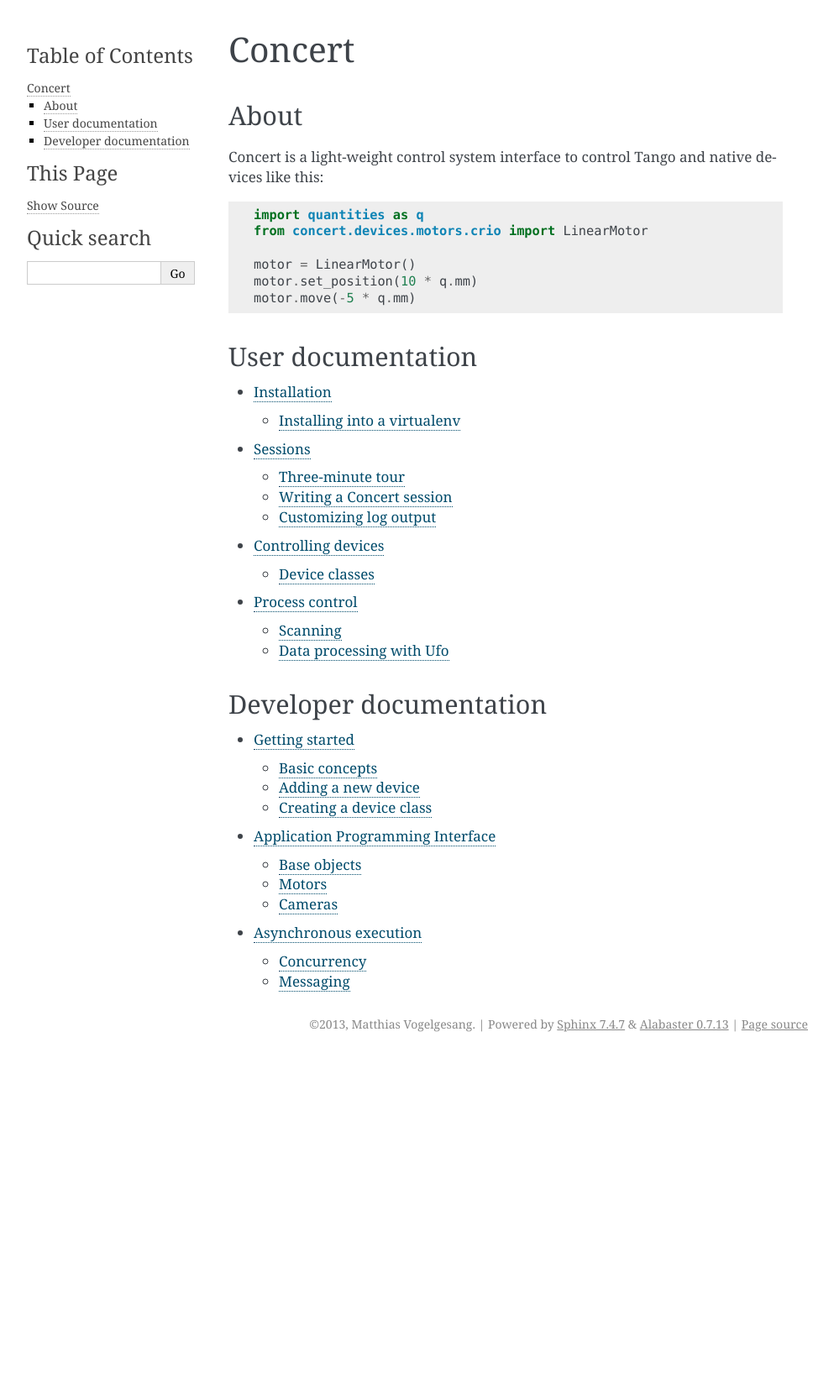
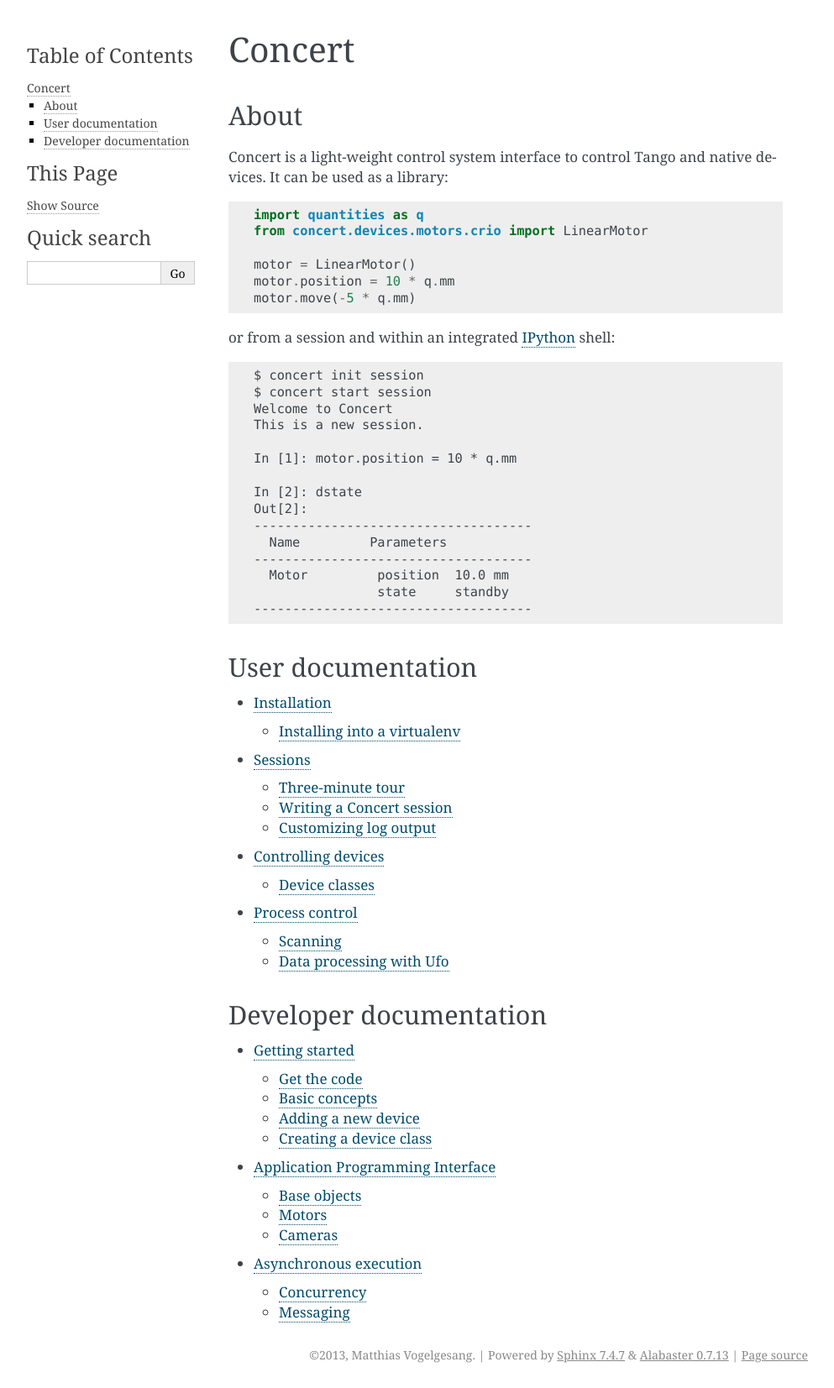
Before and after one commit to ufo-kit/concert, a Sphinx documentation site: the page built from docs/index.rst, in a window 1280 px wide. Shown: the whole page at 84% size, without its empty margins (148-1141 px from the left). Built offline with Sphinx 7.4.7, drawn with Linux system fonts in a browser that asks for light colours; before the commit the page ends 1259 px from its top, so only the background shows below that.

Commit message:
Fix and update documentation

```diff
--- a/README.rst
+++ b/README.rst
@@ -1,9 +1,29 @@
 Concert is a light-weight control system interface to control Tango and native
-devices like this::
+devices. It can be used as a library::
 
     import quantities as q
     from concert.devices.motors.crio import LinearMotor
 
     motor = LinearMotor()
-    motor.set_position(10 * q.mm)
+    motor.position = 10 * q.mm
     motor.move(-5 * q.mm)
+
+or from a session and within an integrated `IPython`_ shell::
+
+    $ concert init session
+    $ concert start session
+    Welcome to Concert
+    This is a new session.
+
+    In [1]: motor.position = 10 * q.mm
+
+    In [2]: dstate
+    Out[2]:
+    ------------------------------------
+      Name         Parameters
+    ------------------------------------
+      Motor         position  10.0 mm
+                    state     standby
+    ------------------------------------
+
+.. _Ipython: http://ipython.org
```
Also changed, not shown: docs/api/tutorial.rst (+16 -0 lines), 2 other files.
